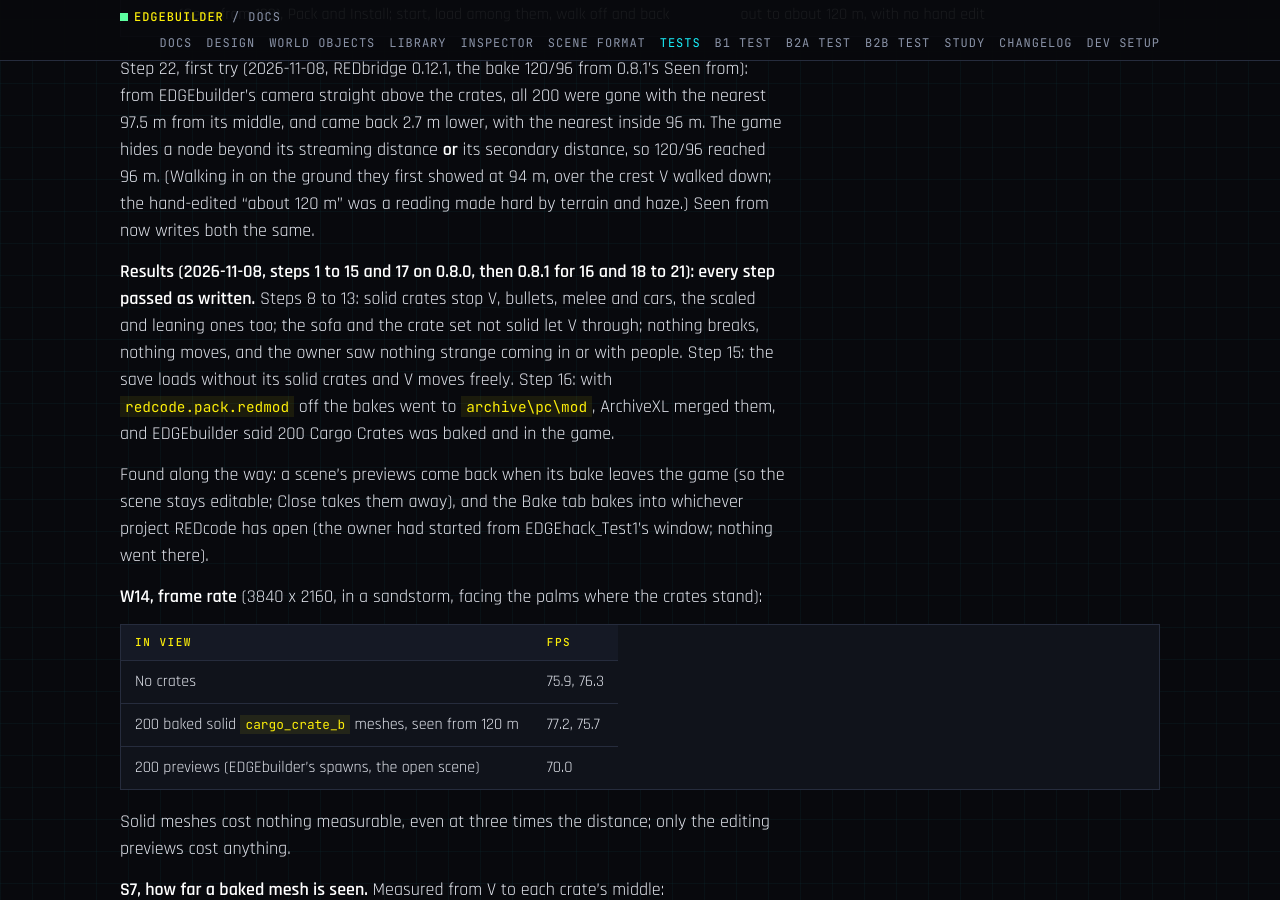
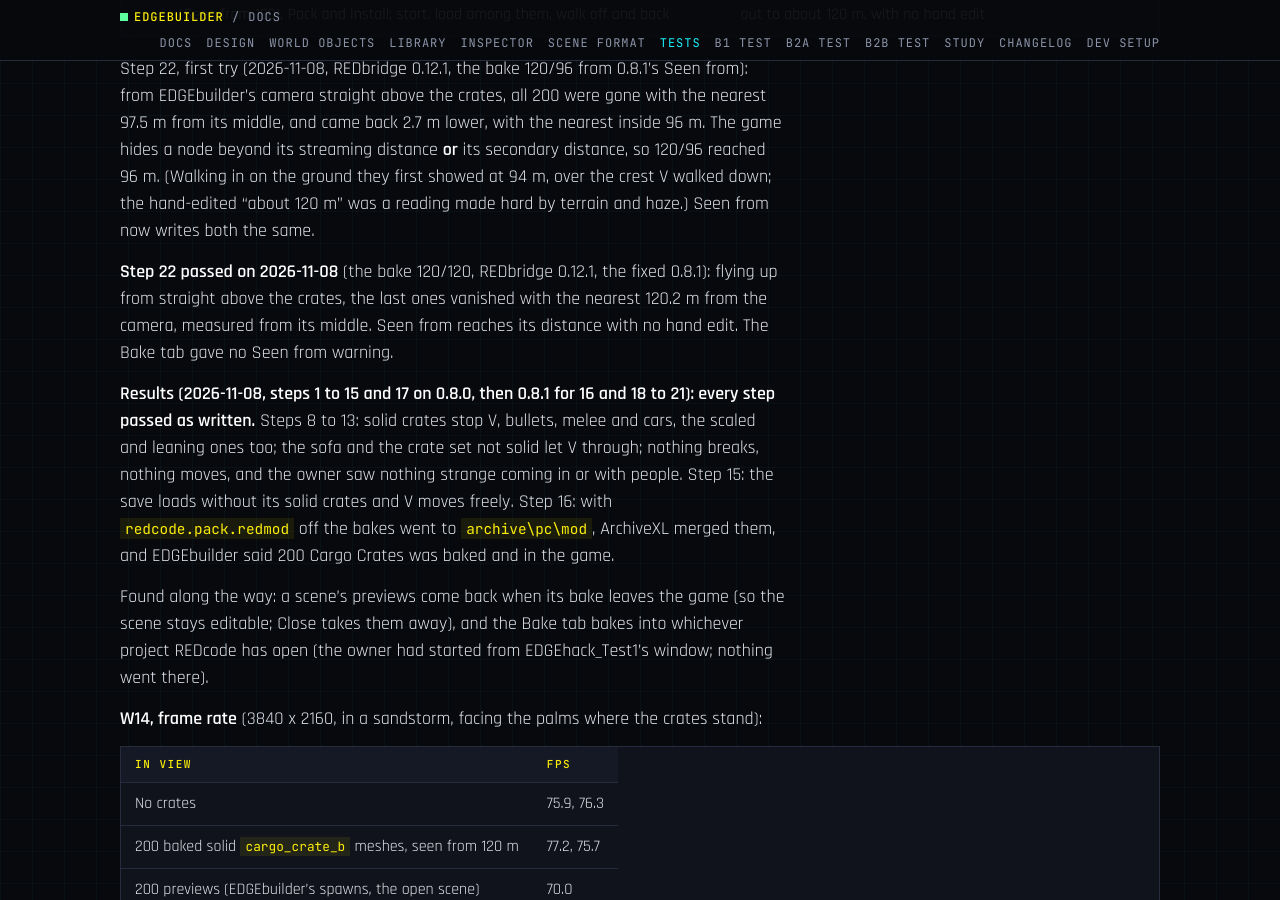
Before and after one commit to Edgemodders/EDGEbuilder, a Jekyll site: the page built from docs/testing.md, in a window 1280 px wide and 900 px high, scrolled down 29261 px. Built offline with Jekyll 4.4.1, drawn with Linux system fonts in a browser that asks for light colours; some of the changed text lies outside the part shown.

Commit message:
Release 0.8.1: B4-2 passed in game, all 22 steps
Changelog section, README status and badge; step 22: Seen from 120
reached 120.2 m from the editor camera with REDbridge 0.12.1.

Co-Authored-By: Claude Opus 5.5 <noreply@anthropic.com>

```diff
--- a/docs/testing.md
+++ b/docs/testing.md
@@ -26,7 +26,7 @@ Last updated 2026-10-30.
 | [B2c Mod assets](#b2c-mod-assets) | In the game | B2c | 2026-10-30 (0.4.1) | Pass |
 | [B3-1 Arrange](#b3-1-arrange) | In the game | B3 | 2026-11-02 (0.5.8) | Pass (0.5.0 to 0.5.7 found and fixed: modifier keys, Esc, far-away previews, a busy bar, the Scene tab after a drop, copy, cut and paste) |
 | [B3-2 Save](#b3-2-save) | In the game | B3 | 2026-11-04 (0.6.2) | Pass, but for step 19, which waits for REDnode #41; Close, steps 24 to 27, passed on 0.6.4; steps 19 and 28 to 31 passed on 0.6.5; 32 to 34 passed on 0.6.7; released as 0.6.7 |
-| [B4 Bake](#b4-bake) | In the game | B4 | | Round 3, the solid probe, passed on 2026-11-05: a Kinematic instanced destructible mesh is solid; `worldCollisionNode` boxes as written did nothing. **B4-1, the Bake tab, passed in game on 2026-11-05 on 0.7.1**, all 16 steps; released as 0.7.3. **B4-2, the Solid switch, passed in game on 2026-11-08** on 0.8.0 and 0.8.1, all 21 steps; Seen from waits on REDbridge #16 for small meshes |
+| [B4 Bake](#b4-bake) | In the game | B4 | | Round 3, the solid probe, passed on 2026-11-05: a Kinematic instanced destructible mesh is solid; `worldCollisionNode` boxes as written did nothing. **B4-1, the Bake tab, passed in game on 2026-11-05 on 0.7.1**, all 16 steps; released as 0.7.3. **B4-2, the Solid switch, passed in game on 2026-11-08** on 0.8.0 and 0.8.1, all 22 steps; Seen from reaches its distance with REDbridge 0.12.1 |
 
 ## Automated
 
@@ -532,6 +532,8 @@ Found on 0.8.0 (2026-11-08): the Scale field took typing for an entity (the kit'
 
 Step 22, first try (2026-11-08, REDbridge 0.12.1, the bake 120/96 from 0.8.1's Seen from): from EDGEbuilder's camera straight above the crates, all 200 were gone with the nearest 97.5 m from its middle, and came back 2.7 m lower, with the nearest inside 96 m. The game hides a node beyond its streaming distance **or** its secondary distance, so 120/96 reached 96 m. (Walking in on the ground they first showed at 94 m, over the crest V walked down; the hand-edited "about 120 m" was a reading made hard by terrain and haze.) Seen from now writes both the same.
 
+**Step 22 passed on 2026-11-08** (the bake 120/120, REDbridge 0.12.1, the fixed 0.8.1): flying up from straight above the crates, the last ones vanished with the nearest 120.2 m from the camera, measured from its middle. Seen from reaches its distance with no hand edit. The Bake tab gave no Seen from warning.
+
 **Results (2026-11-08, steps 1 to 15 and 17 on 0.8.0, then 0.8.1 for 16 and 18 to 21): every step passed as written.** Steps 8 to 13: solid crates stop V, bullets, melee and cars, the scaled and leaning ones too; the sofa and the crate set not solid let V through; nothing breaks, nothing moves, and the owner saw nothing strange coming in or with people. Step 15: the save loads without its solid crates and V moves freely. Step 16: with `redcode.pack.redmod` off the bakes went to `archive\pc\mod`, ArchiveXL merged them, and EDGEbuilder said 200 Cargo Crates was baked and in the game.
 
 Found along the way: a scene's previews come back when its bake leaves the game (so the scene stays editable; Close takes them away), and the Bake tab bakes into whichever project REDcode has open (the owner had started from EDGEhack_Test1's window; nothing went there).
```
Also changed, not shown: CLAUDE.md (+1 -1 lines), docs/index.md (+1 -1 lines), README.md, docs/assets/brand/badges/status.svg, docs/changelog.md, 1 other file.
